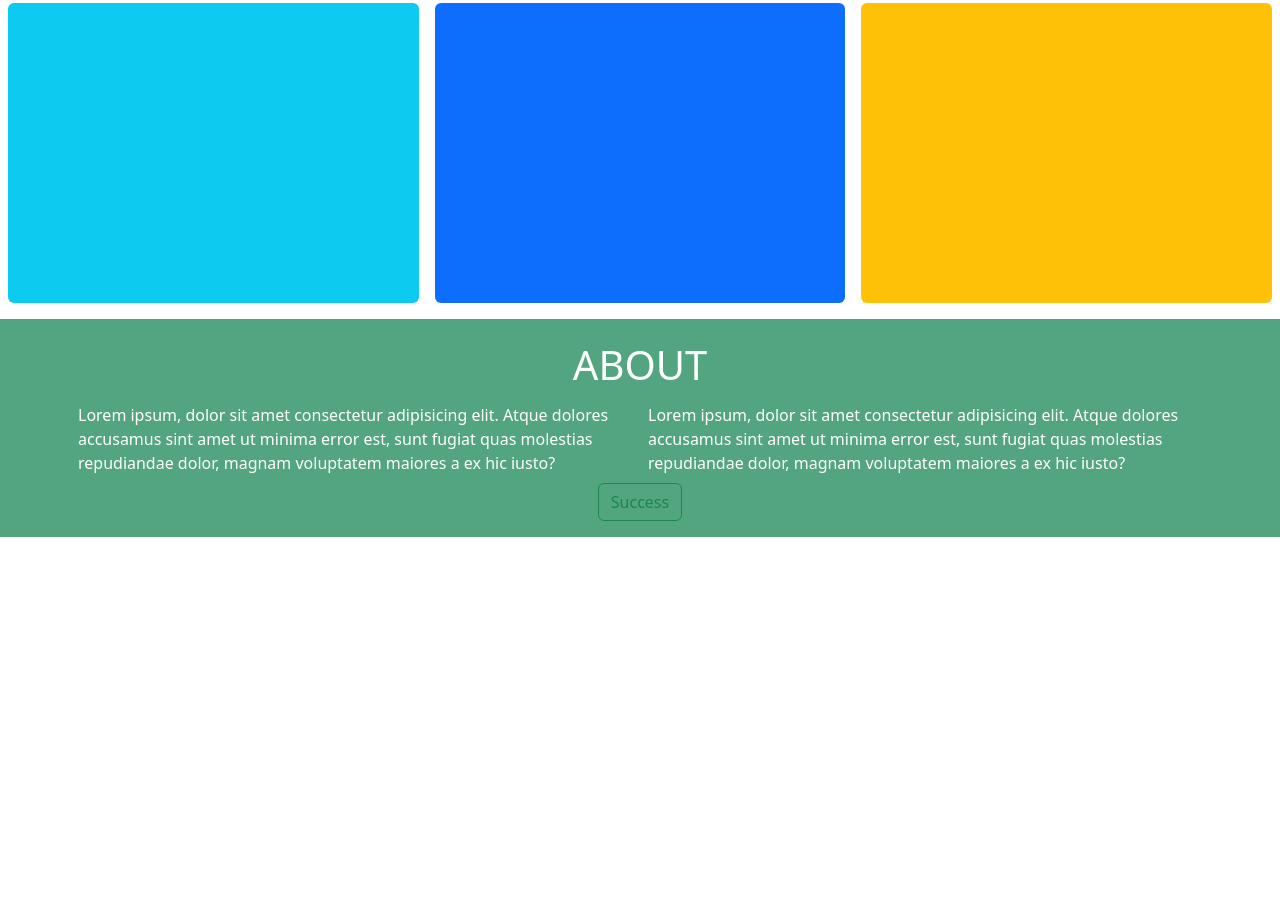
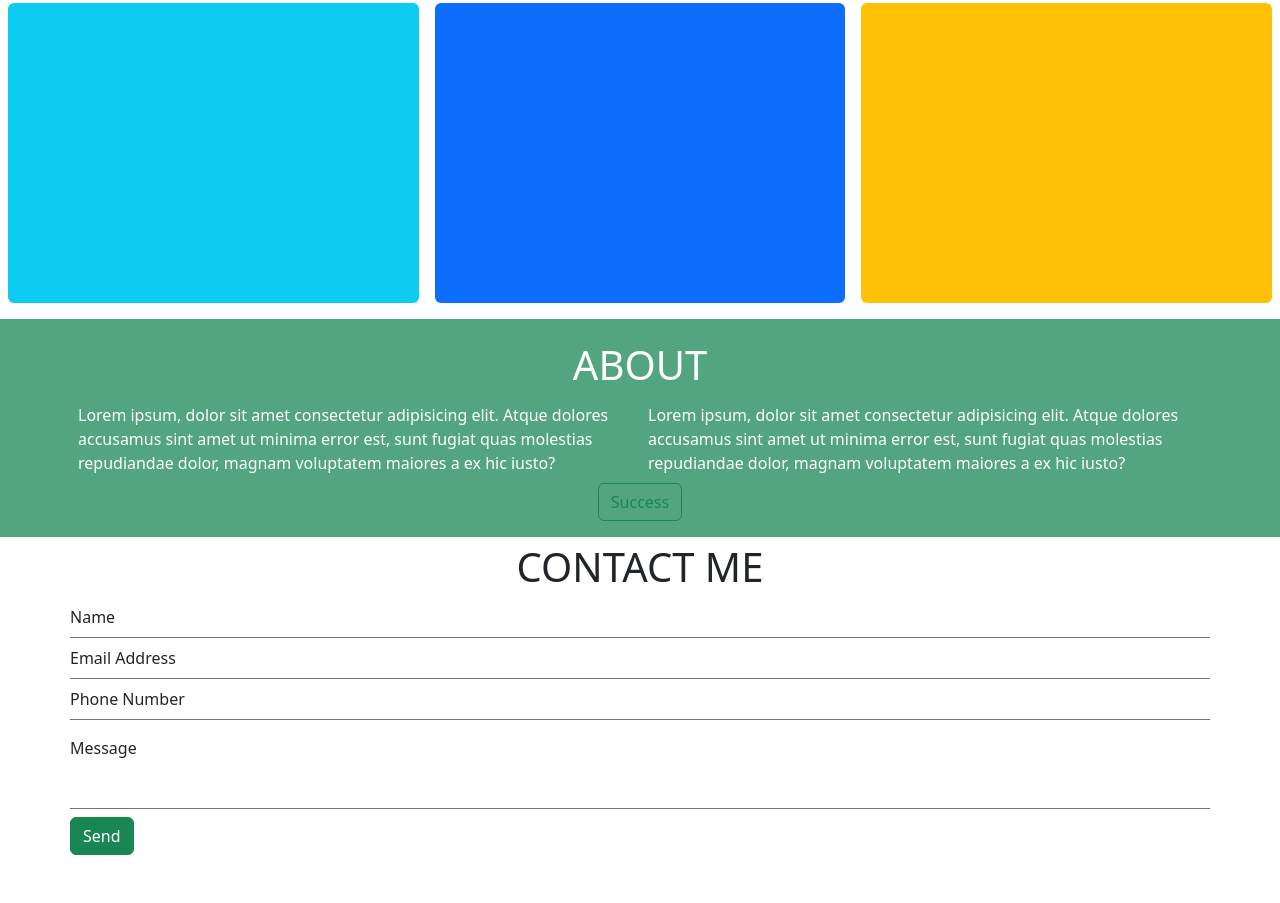
Before and after one commit to TommasoPezzola231/html-css-bootstrap-freelancer, a plain HTML site: page index.html in a window 1280 px wide. Shown: the part 1137-2040 px from the top of the page. Before the commit the page ends 1674 px from the top, so only its background shows below. Drawn offline with nearby package versions, Linux system fonts and the light colour scheme.

Commit message:
feat,style(main) add fourth section

```diff
--- a/index.html
+++ b/index.html
@@ -80,6 +80,20 @@
                 </div>
             </div>
         </section>
+
+        <!--Quarta sezione: Contact Me-->
+        <section>
+            <div class="container-xl">
+                <div class="row">
+                    <div class="col text-center text-uppercase fs-1">Contact Me</div>
+                </div>
+                <div class="row py-2 border-bottom border-secondary">Name</div>
+                <div class="row py-2 border-bottom border-secondary">Email Address</div>
+                <div class="row py-2 border-bottom border-secondary">Phone Number</div>
+                <div class="row pt-3 pb-5 border-bottom border-secondary">Message</div>
+                <button type="button" class="row btn btn-success mt-2 mb-5">Send</button>
+            </div>
+        </section>
     </main>
 
     <footer></footer>
```
